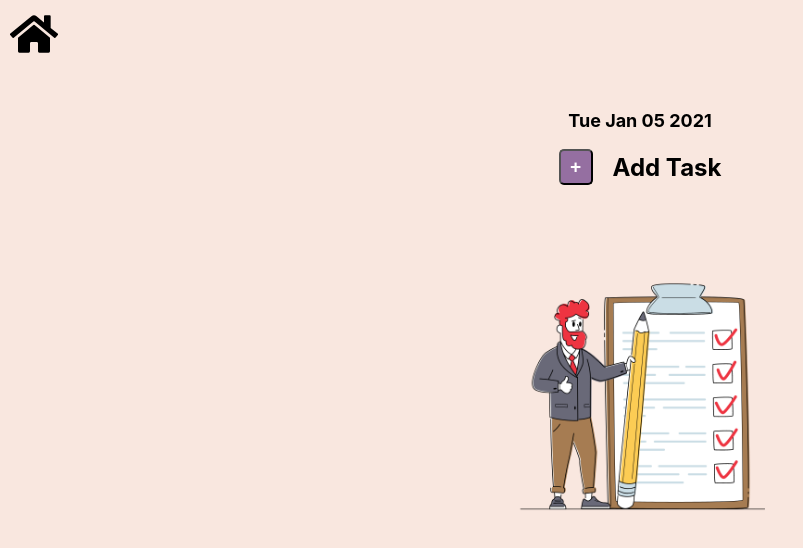
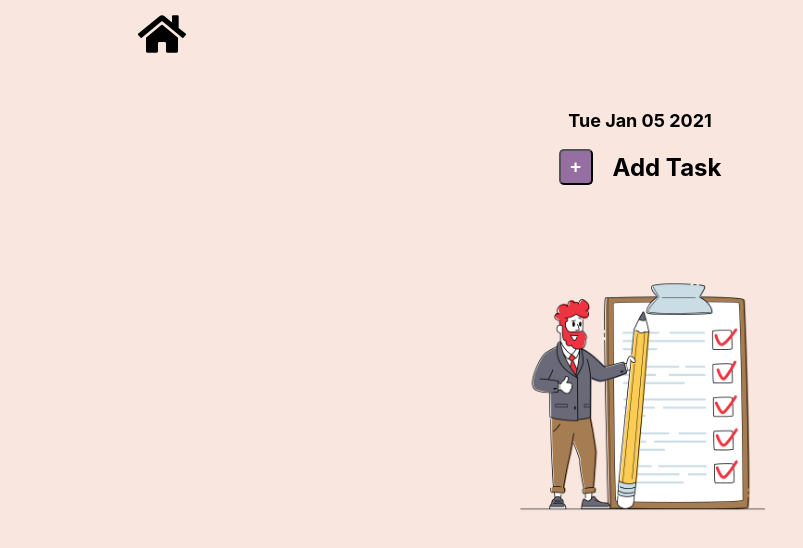
Before and after one commit to yenyin262/Jot-it, a React (Create React App) app: page / in a window 1280 px wide. Shown: the top 548 px of the page, without its empty margins (0-803 px from the left). Built offline with nearby package versions, Linux system fonts and the light colour scheme.

Commit message:
update styles

```diff
--- a/src/index.css
+++ b/src/index.css
@@ -10,17 +10,13 @@ body {
   -moz-osx-font-smoothing: grayscale;
   height: 100%;
 }
-/* .container {
-  display: flex;
-  align-items: center;
-  justify-content: center;
-  height: 100%;
-  flex: 1;
-} */
+
 #root {
   height: 100%;
   display: flex;
   flex-direction: column;
+  max-width: 1024px;
+  margin: 0 auto;
 }
 code {
   font-family: source-code-pro, Menlo, Monaco, Consolas, "Courier New",
--- a/src/pages/Home/style.module.scss
+++ b/src/pages/Home/style.module.scss
@@ -2,6 +2,9 @@
   display: flex;
   flex-direction: column;
   padding: 20px;
+  max-width: 1024px;
+  margin: 0 auto;
+  width: 100%;
 }
 
 .block_title {
@@ -29,7 +32,8 @@
   justify-content: center;
   flex-direction: column;
   width: 100%;
-  padding-right: 15px;
+  align-items: center;
+  // padding-right: 15px;
 }
 .listContainer {
   font-size: 1.5rem;
```
